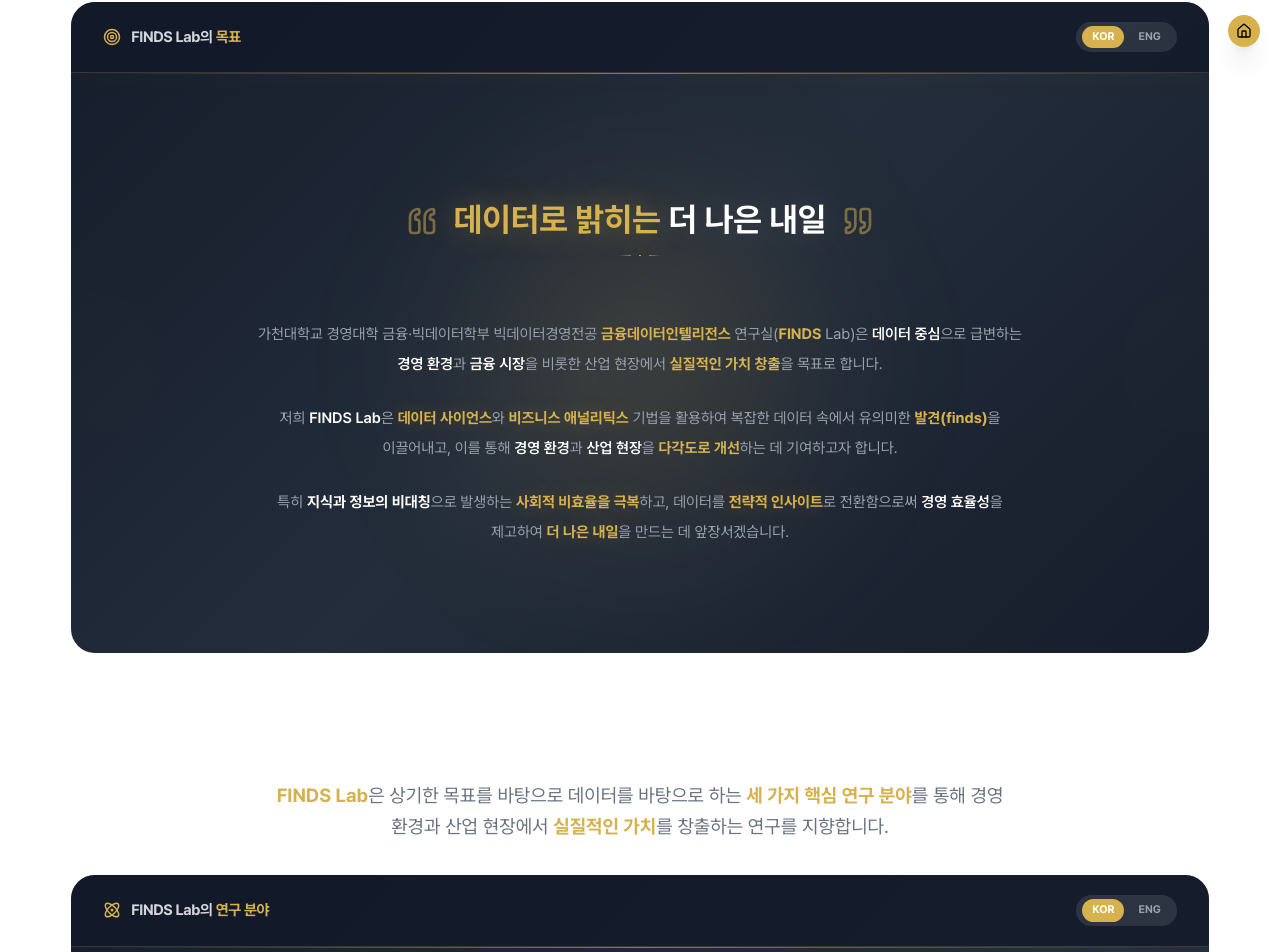
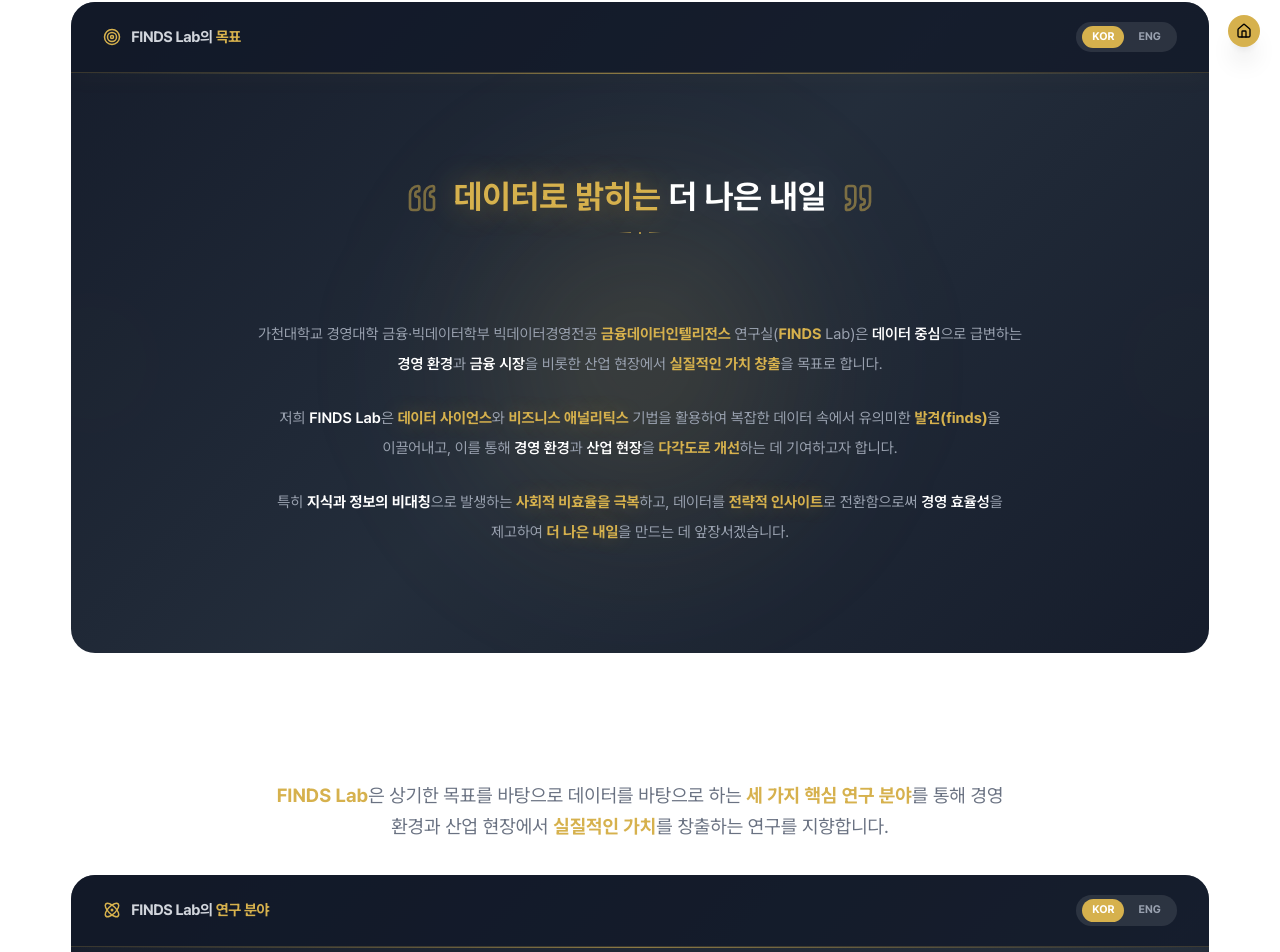
Before and after one commit to FinDS-Lab/website, a React (Vite) app: page /website/about/introduction in a window 1280 px wide. Shown: the part 733-1685 px from the top of the page. Built offline with nearby package versions, Linux system fonts and the light colour scheme.

Commit message:
20260207-0650

```diff
--- a/src/components/templates/about/introduction.tsx
+++ b/src/components/templates/about/introduction.tsx
@@ -243,7 +243,7 @@ export const AboutIntroductionTemplate = () => {
 
               <div className="relative z-10">
                 {/* Title with Quote Icon */}
-                <div className="text-center mb-32 md:mb-40 min-h-[80px] md:min-h-[100px] flex flex-col justify-center">
+                <div className="text-center mb-32 md:mb-40 min-h-[80px] md:min-h-[100px] flex flex-col justify-start">
                   <div className="flex items-center justify-center gap-8 md:gap-16 mb-16">
                     <Quote size={32} className="text-[#D6B14D]/50 rotate-180 hidden md:block" />
                     <h2 className="text-xl md:text-3xl lg:text-4xl font-bold text-white" style={{ textShadow: '0 0 40px rgba(255, 255, 255, 0.15)' }}>
--- a/src/components/templates/home/index.tsx
+++ b/src/components/templates/home/index.tsx
@@ -19,7 +19,7 @@ const heroSlides = [
     id: 1,
     badge: 'FINDS Lab',
     verb: 'Illuminate',
-    title: 'Towards Our\nData-Illuminated Brighter Future',
+    title: 'Data-Illuminated\nFinancial Innovation',
     image: hero1,
     buttons: [
       { label: 'Introduction', path: '/about/introduction' },
```
